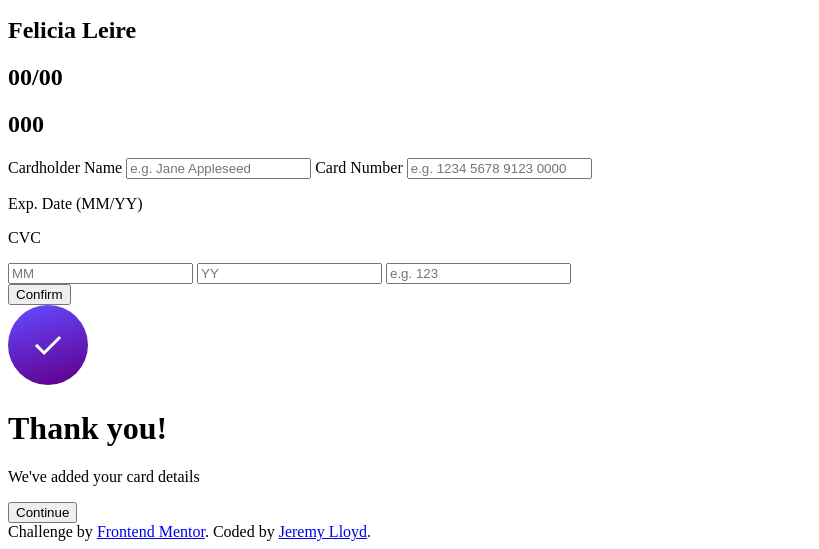
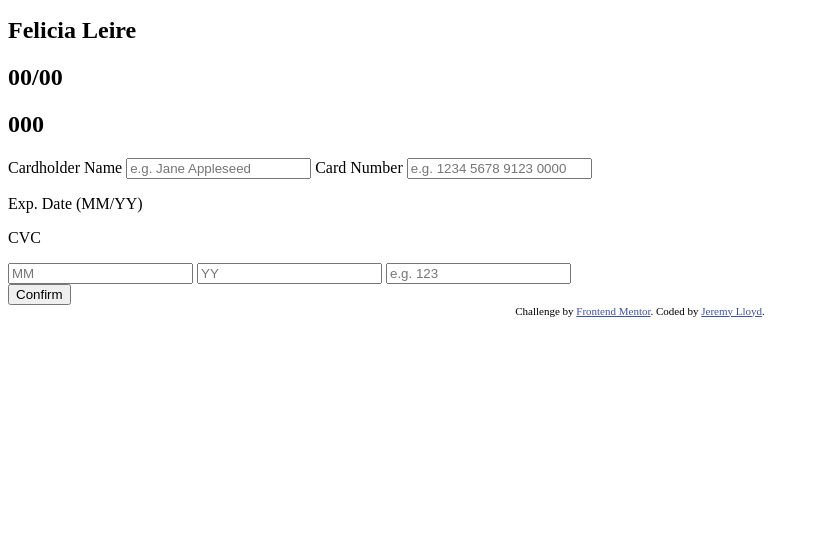
Before and after one commit to jeremylloyd/Interactive-card-details-form, a plain HTML site: page index.html in a window 1280 px wide. Shown: the part 353-902 px from the top of the page, without its empty margins (0-819 px from the left). After the commit the page ends 800 px from the top, so only its background shows below. Drawn offline with Linux system fonts and the light colour scheme.

Commit message:
refined the HTML a bit

```diff
--- a/index.html
+++ b/index.html
@@ -6,7 +6,12 @@
 
   <link rel="icon" type="image/png" sizes="32x32" href="./images/favicon-32x32.png">
 
-  <link rel="stylesheet" href="https://fonts.googleapis.com/css?family=Space+Grotesk:500">
+  <link rel="preconnect" href="https://fonts.googleapis.com">
+  <link rel="preconnect" href="https://fonts.gstatic.com" crossorigin>
+  <link href="https://fonts.googleapis.com/css2?family=Space+Grotesk:wght@500&display=swap" rel="stylesheet">
+
+  <link rel="stylesheet" href="style.css">
+
   <title>Interactive card details form</title>
 </head>
 <body>
@@ -25,13 +30,15 @@
         <h2>000</h2>
       </div>
     </aside>
+
+    <form id="form-main">
       <label for="input-name">Cardholder Name</label>
       <input id="input-name" type="text" placeholder="e.g. Jane Appleseed">
       <label for="input-name" class='warning-invalid'></label>
       <label for="input-number">Card Number</label>
       <input id="input-number" type="number" placeholder="e.g. 1234 5678 9123 0000">
       <label for="input-number" class='warning-invalid'></label>
-    <form id="details">
+      <div id="details">
         <div>
           <p>Exp. Date (MM/YY)</p>
           <p>CVC</p>
@@ -47,14 +54,15 @@
           <label for="input-cvc" class='warning-invalid'></label>
         </div>
         <input type="submit" value="Confirm">
+      </div>
     </form>
-  </main>
 
-  <main>
+    <div id="thank-you" style="display: none;">
       <img src="images/icon-complete.svg" alt="icon-complete">
       <h1>Thank you!</h1>
       <p>We've added your card details</p>
       <button>Continue</button>
+    </div>
   </main>
 
   <div class="attribution">
```
Lines whose indentation alone changed are shown as unchanged.
